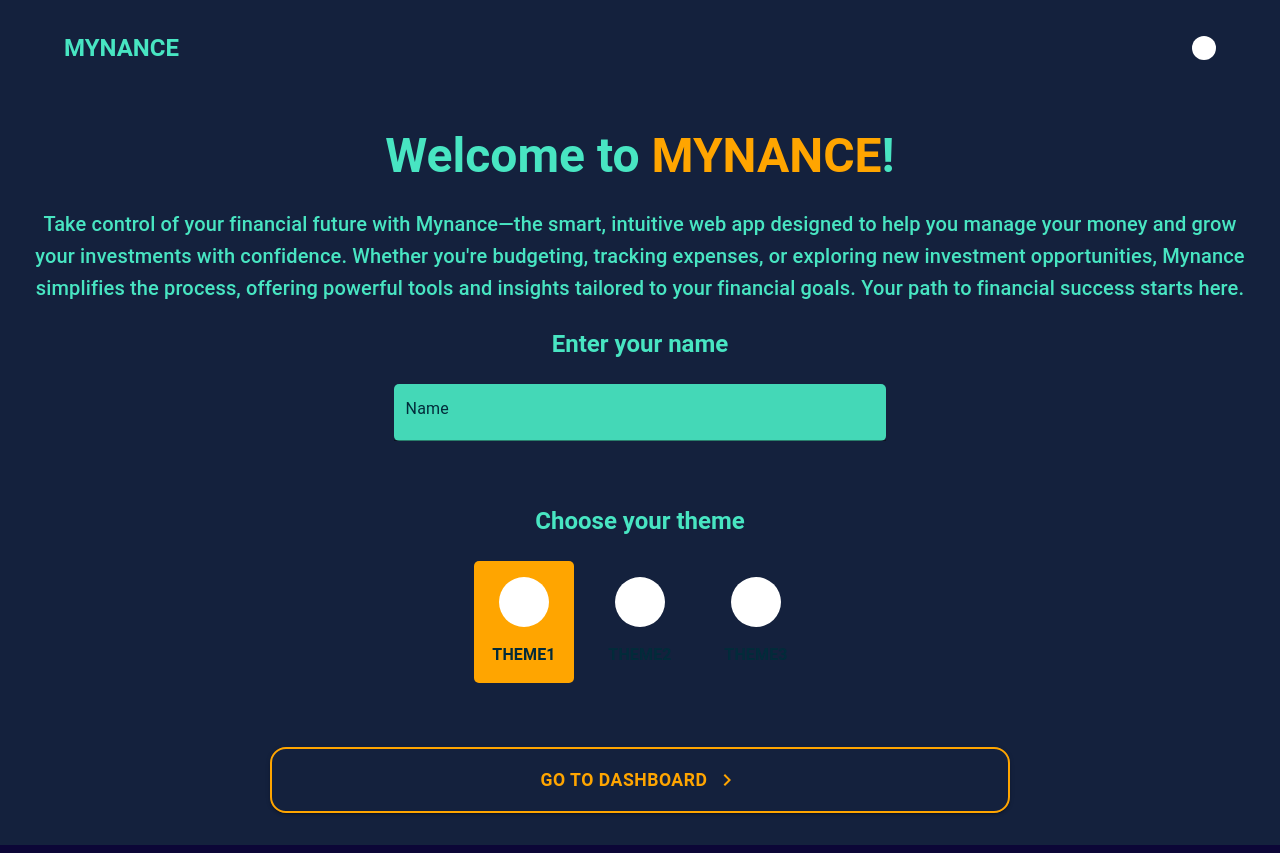
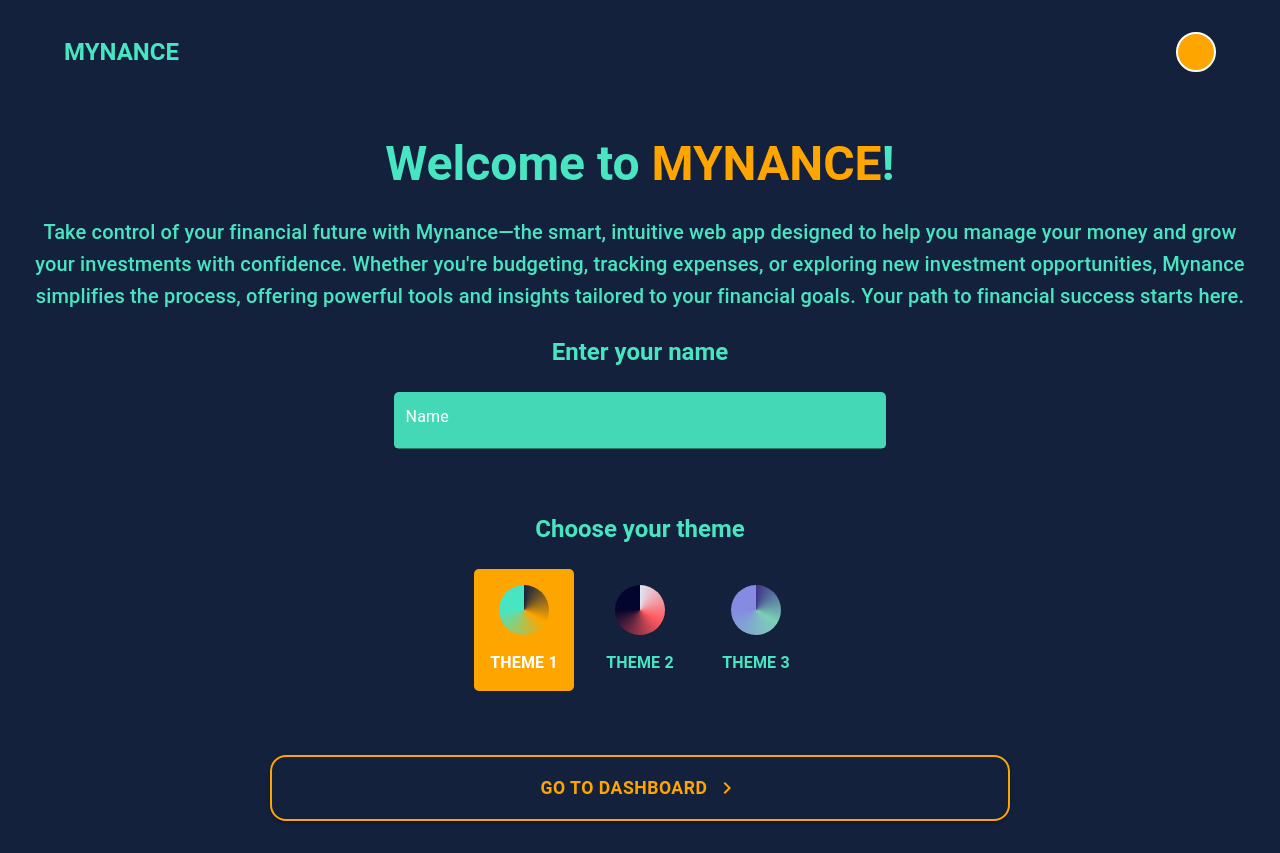
Before and after one commit to jonathancklee1/mynance, a React (Vite) app: page / in a window 1280 px wide. Built offline with nearby package versions, Linux system fonts and the light colour scheme.

Commit message:
Added customise theming on nav and landing

```diff
--- a/src/App.tsx
+++ b/src/App.tsx
@@ -51,8 +51,8 @@ function App() {
                 paper: "#14213d",
             },
             text: {
-                primary: "#022b3a",
-                secondary: "#022b3a",
+                primary: "#48e5c2",
+                secondary: "#ffffff",
                 disabled: "#48e5c2",
             },
         },
--- a/src/components/NavBar.tsx
+++ b/src/components/NavBar.tsx
@@ -1,7 +1,18 @@
-import { Box, Toolbar, Typography } from "@mui/material";
-import { forwardRef } from "react";
+import { Box, Button, Popper, Stack, Toolbar, Typography } from "@mui/material";
+import { forwardRef, useState } from "react";
+import useThemeStore from "../stores/ThemeStore";
 
 const NavBar = forwardRef<HTMLDivElement>((_, ref) => {
+    const [anchorEl, setAnchorEl] = useState<null | HTMLElement>(null);
+
+    const handleClick = (event: React.MouseEvent<HTMLElement>) => {
+        setAnchorEl(anchorEl ? null : event.currentTarget);
+    };
+
+    const open = Boolean(anchorEl);
+    const id = open ? "simple-popper" : undefined;
+
+    const { theme, setTheme } = useThemeStore();
     return (
         <Toolbar
             ref={ref}
@@ -26,12 +37,142 @@ const NavBar = forwardRef<HTMLDivElement>((_, ref) => {
             <Typography variant="h5" sx={{ fontWeight: "bold" }}>
                 MYNANCE
             </Typography>
-            <Box
-                borderRadius={"100%"}
-                bgcolor={"white"}
-                height={24}
-                width={24}
-            ></Box>
+            <Button
+                style={{
+                    border: "2px solid white",
+                    backgroundColor:
+                        theme === "theme1"
+                            ? "#FFA500"
+                            : theme === "theme2"
+                            ? "#ff595e"
+                            : "#858ae3",
+                    borderRadius: "100%",
+                    height: 40,
+                    width: 40,
+                    minWidth: 40,
+                    cursor: "pointer",
+                }}
+                aria-describedby={id}
+                type="button"
+                onClick={handleClick}
+            ></Button>
+            <Popper
+                id={id}
+                open={open}
+                anchorEl={anchorEl}
+                sx={{ zIndex: 1 }}
+                modifiers={[
+                    {
+                        name: "flip",
+                        enabled: true,
+                        options: {
+                            altBoundary: true,
+                            rootBoundary: "document",
+                            padding: 8,
+                        },
+                    },
+                    {
+                        name: "preventOverflow",
+                        enabled: true,
+                        options: {
+                            altAxis: true,
+                            altBoundary: true,
+                            tether: true,
+                            rootBoundary: "document",
+                            padding: 8,
+                        },
+                    },
+                ]}
+            >
+                <Box
+                    sx={{
+                        p: 2,
+                        bgcolor: "primary.light",
+                        borderRadius: 3,
+                        fontFamily: "Helvetica",
+                        mt: 2,
+                        mr: 2,
+                    }}
+                >
+                    <Stack spacing={2} direction={"row"}>
+                        <Box
+                            onClick={() => {
+                                setTheme("theme1");
+                            }}
+                        >
+                            <Box
+                                width={50}
+                                height={50}
+                                borderRadius={"100%"}
+                                marginBottom={2}
+                                sx={{
+                                    backgroundImage: `conic-gradient(#14213d 0deg, #FFA500 120deg,#48e5c2 270deg)`,
+                                    cursor: "pointer",
+                                }}
+                            ></Box>
+                            <Typography
+                                variant="body1"
+                                fontWeight={"bold"}
+                                sx={{
+                                    color: "text.secondary",
+                                }}
+                            >
+                                Theme 1
+                            </Typography>
+                        </Box>
+                        <Box
+                            onClick={() => {
+                                setTheme("theme2");
+                            }}
+                        >
+                            <Box
+                                width={50}
+                                height={50}
+                                borderRadius={"100%"}
+                                marginBottom={2}
+                                sx={{
+                                    backgroundImage: `conic-gradient(#e1e5f2 0deg, #ff595e 120deg, #04052e 270deg)`,
+                                    cursor: "pointer",
+                                }}
+                            ></Box>
+                            <Typography
+                                variant="body1"
+                                fontWeight={"bold"}
+                                sx={{
+                                    color: "text.secondary",
+                                }}
+                            >
+                                Theme 2
+                            </Typography>
+                        </Box>
+                        <Box
+                            onClick={() => {
+                                setTheme("theme3");
+                            }}
+                        >
+                            <Box
+                                width={50}
+                                height={50}
+                                borderRadius={"100%"}
+                                marginBottom={2}
+                                sx={{
+                                    backgroundImage: `conic-gradient(#3d348b 0deg,#7dcfb6 120deg,#858ae3 270deg)`,
+                                    cursor: "pointer",
+                                }}
+                            ></Box>
+                            <Typography
+                                variant="body1"
+                                fontWeight={"bold"}
+                                sx={{
+                                    color: "text.secondary",
+                                }}
+                            >
+                                Theme 3
+                            </Typography>
+                        </Box>
+                    </Stack>
+                </Box>
+            </Popper>
         </Toolbar>
     );
 });
--- a/src/components/finance-components/RecurringExpenseBlock.tsx
+++ b/src/components/finance-components/RecurringExpenseBlock.tsx
@@ -86,7 +86,7 @@ function RecurringExpenseBlock({ isEditable }: { isEditable?: boolean }) {
                 fullWidth
                 sx={{
                     backgroundColor: "primary.light",
-                    color: "text.primary",
+                    color: "text.secondary",
                     fontWeight: "bold",
                 }}
                 onClick={() => {
--- a/src/components/investment-components/StocksBlock.tsx
+++ b/src/components/investment-components/StocksBlock.tsx
@@ -27,14 +27,13 @@ function StocksBlock() {
     );
     const stocksCurrentValueObj =
         JSON.parse(localStorage.getItem("my-stocks-value")) ?? {};
-
     return (
         <>
             <Autocomplete
                 disablePortal
                 fullWidth
                 options={investments.map(
-                    (investment: investmentItem) => investment.name
+                    (investment: investmentItem) => investment.ticker
                 )}
                 renderInput={(params) => (
                     <TextField
@@ -72,6 +71,7 @@ function StocksBlock() {
                     width: "100%",
                     maxHeight: 420,
                     overflowY: "auto",
+                    flexGrow: 1,
                 }}
             >
                 {filteredInvestments.map((investment, index: number) => {
--- a/src/components/types/interfaces.ts
+++ b/src/components/types/interfaces.ts
@@ -33,3 +33,8 @@ export interface HoldingsItem {
     amount: number;
     avgCost: number;
 }
+
+export interface ThemeStore {
+    theme: string;
+    setTheme: (theme: string) => void;
+}
--- a/src/pages/Investments.tsx
+++ b/src/pages/Investments.tsx
@@ -74,7 +74,7 @@ function Investments() {
                     }}
                 >
                     <Card cardHeader="My Holdings">
-                        <StocksBlock></StocksBlock>
+                        <StocksBlock />
                     </Card>
                 </Box>
                 <Box
--- a/src/pages/Landing.tsx
+++ b/src/pages/Landing.tsx
@@ -151,13 +151,40 @@ function Landing() {
                                                 : "transparent",
                                     }}
                                 >
+                                    {index === 0 && (
                                         <Box
                                             width={50}
                                             height={50}
-                                        bgcolor={"white"}
                                             borderRadius={"100%"}
                                             marginBottom={2}
+                                            sx={{
+                                                backgroundImage: `conic-gradient(#14213d 0deg, #FFA500 120deg,#48e5c2 270deg)`,
+                                            }}
                                         ></Box>
+                                    )}
+                                    {index === 1 && (
+                                        <Box
+                                            width={50}
+                                            height={50}
+                                            borderRadius={"100%"}
+                                            marginBottom={2}
+                                            sx={{
+                                                backgroundImage: `conic-gradient(#e1e5f2 0deg, #ff595e 120deg, #04052e 270deg)`,
+                                            }}
+                                        ></Box>
+                                    )}
+                                    {index === 2 && (
+                                        <Box
+                                            width={50}
+                                            height={50}
+                                            borderRadius={"100%"}
+                                            marginBottom={2}
+                                            sx={{
+                                                backgroundImage: `conic-gradient(#3d348b 0deg,#7dcfb6 120deg,#858ae3 270deg)`,
+                                            }}
+                                        ></Box>
+                                    )}
+
                                     <Typography
                                         variant="body1"
                                         fontWeight={"bold"}
@@ -170,7 +197,9 @@ function Landing() {
                                                           .primary,
                                         }}
                                     >
-                                        {theme}
+                                        {theme.substring(0, 5) +
+                                            " " +
+                                            theme.substring(5)}
                                     </Typography>
                                 </ThemeButton>
                             );
--- a/src/stores/ThemeStore.ts
+++ b/src/stores/ThemeStore.ts
@@ -1,8 +1,9 @@
 import { create } from "zustand";
 
 import { persist, createJSONStorage } from "zustand/middleware";
+import { ThemeStore } from "../components/types/interfaces";
 const useThemeStore = create(
-    persist(
+    persist<ThemeStore>(
         (set) => ({
             theme: "theme1",
             setTheme: (theme: string) => set({ theme }),
```
Lines whose indentation alone changed are shown as unchanged.
